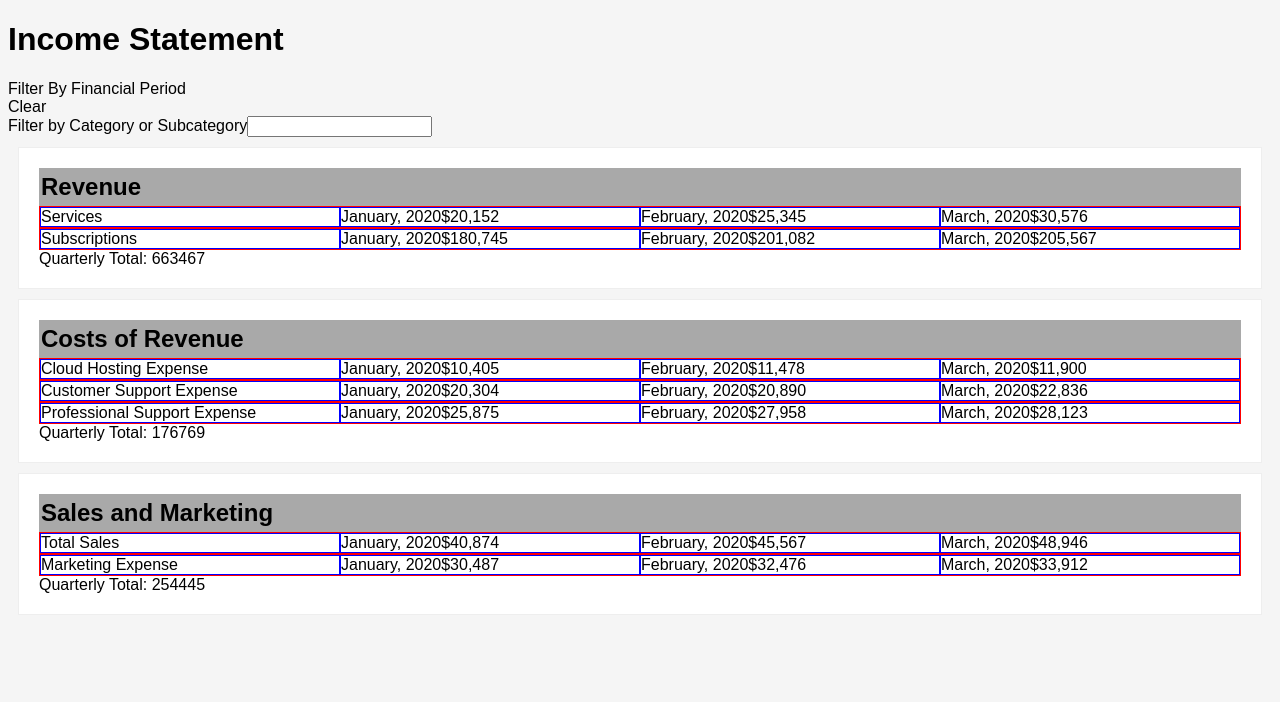
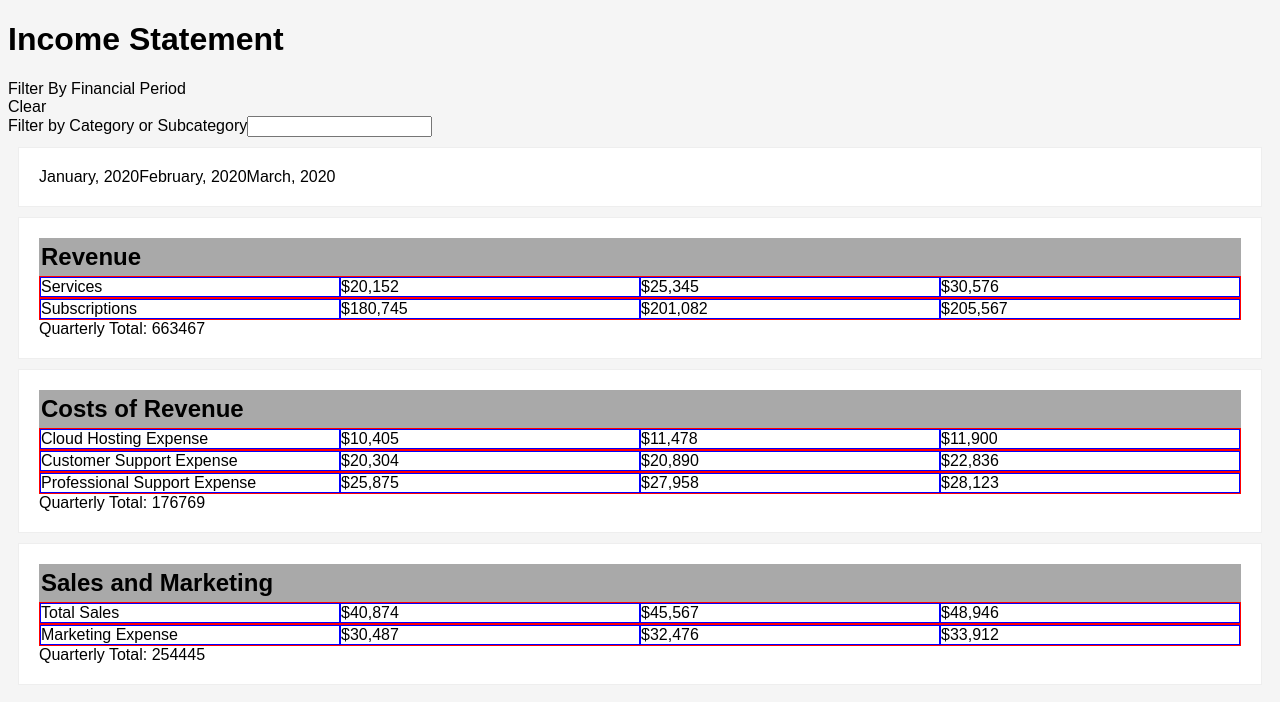
Before and after one commit to switzerb/IncomeStatementUI, a React (Create React App) app: page / in a window 1280 px wide. Shown: the top 702 px of the page. Built offline with nearby package versions, Linux system fonts and the light colour scheme.

Commit message:
Finish up functionality, styles next!

```diff
--- a/src/App.js
+++ b/src/App.js
@@ -23,8 +23,8 @@ const App = () => {
         async function fetchData() {
             setIsLoading(true);
             const response = await getIncomeStatement();
-            if(response) {
-                const { financials, periods} = response;
+            if (response) {
+                const {financials, periods} = response;
                 setData(financials);
                 setPeriods(periods);
                 setIsLoading(false);
@@ -32,6 +32,7 @@ const App = () => {
                 console.log("There was an error fetching data.")
             }
         }
+
         fetchData().catch(e => console.log(e));
     }, []);
 
@@ -48,11 +49,13 @@ const App = () => {
         :
         <FilterContext.Provider value={filters}>
             <div className="App">
-            <h1>Income Statement</h1>
-            <MonthSelect options={periods} onClick={handleSelect}/>
-            <CategoryFilter keyword={keyword} onChange={handleFilter}/>
-            <IncomeStatementTable data={data} showPeriod={currentPeriod}/>
-        </div>
+                <h1>Income Statement</h1>
+                <div className="Filters">
+                    <MonthSelect options={periods} onClick={handleSelect}/>
+                    <CategoryFilter keyword={keyword} onChange={handleFilter}/>
+                </div>
+                <IncomeStatementTable data={data} headers={periods}/>
+            </div>
         </FilterContext.Provider>;
 }
 
--- a/src/IncomeStatementSubCategory.js
+++ b/src/IncomeStatementSubCategory.js
@@ -8,7 +8,7 @@ const IncomeStatementSubCategory = ({subcategory}) => {
         return values.map( v => {
             const { month, value } = v;
             if(filters.currentPeriod === month || filters.currentPeriod === "") {
-                return <div>{month}{value}</div>
+                return <div>{value}</div>
             }
         })
     }
--- /dev/null
+++ b/src/IncomeStatementTable.css
@@ -0,0 +1,3 @@
+.TableHead {
+    display: flex;
+}
--- a/src/IncomeStatementTable.js
+++ b/src/IncomeStatementTable.js
@@ -3,7 +3,9 @@ import IncomeStatementSubCategory from "./IncomeStatementSubCategory";
 import Section from "./Section";
 import FilterContext from "./FilterContext";
 
-const IncomeStatementTable = ({data}) => {
+import "./IncomeStatementTable.css";
+
+const IncomeStatementTable = ({data, headers}) => {
     const hasData = data.length > 0;
 
     const renderCategories = ({keyword}) => {
@@ -28,7 +30,18 @@ const IncomeStatementTable = ({data}) => {
     return hasData ?
         <FilterContext>
             { filters => {
-                return renderCategories(filters)
+                return <>
+                    <Section>
+                        <div className="TableHead">
+                            {headers.map(h => {
+                                if(filters.currentPeriod === h || filters.currentPeriod === "") {
+                                    return <div>{h}</div>
+                                }
+                            })}
+                        </div>
+                    </Section>
+                    {renderCategories(filters)}
+                </>
             }}
         </FilterContext>
         : <p>No income data available.</p>;
```
